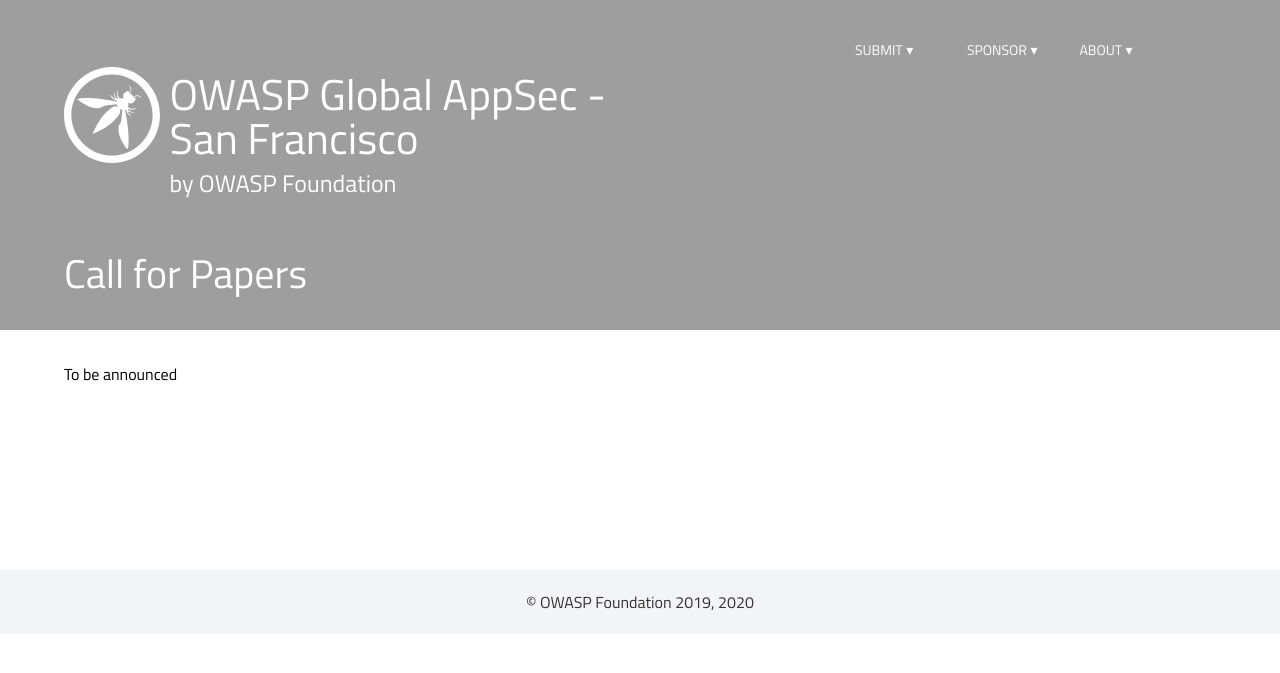
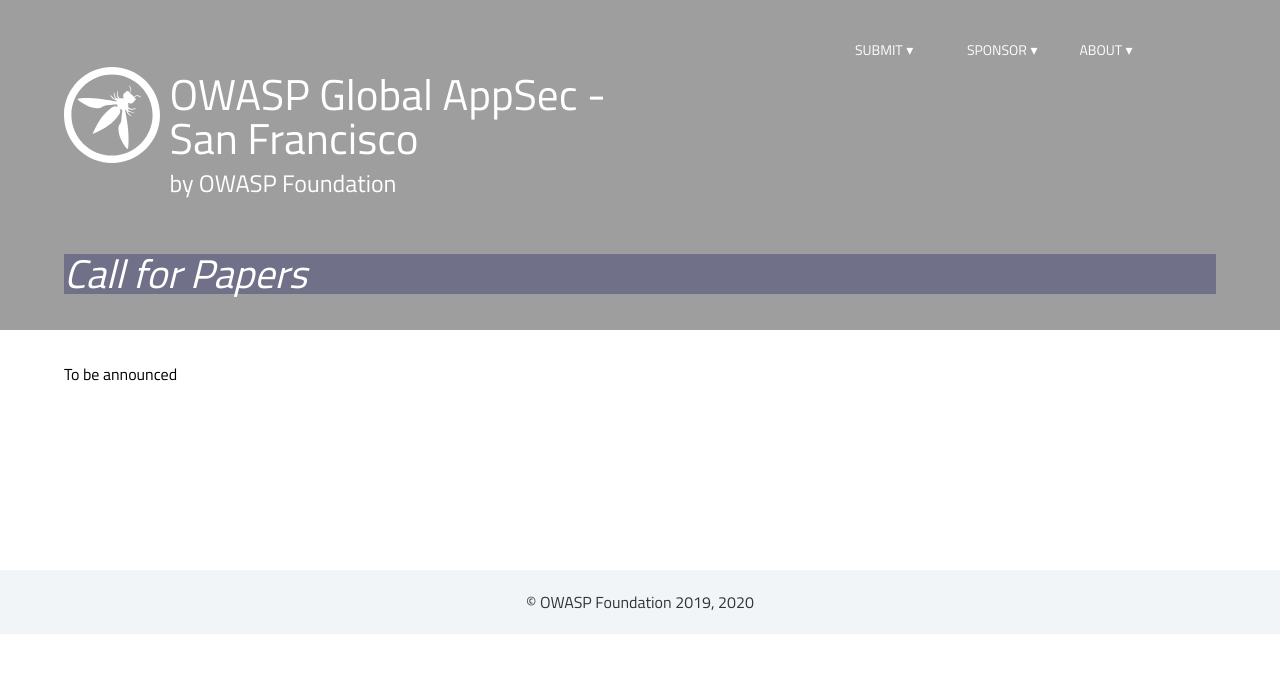
Before and after one commit to isabella232/www-event-gassf-old, a Jekyll site: the page built from program/call-for-papers.md, in a window 1280 px wide. Shown: the top 673 px of the page. Built offline with Jekyll 4.4.1, drawn with Linux system fonts in a browser that asks for light colours; nearby versions of some CDN libraries; some web fonts are replaced.

Commit message:
Alter title style

```diff
--- a/assets/css/style.scss
+++ b/assets/css/style.scss
@@ -42,6 +42,8 @@
 	&.pagetitle {
 		margin: 1.5em 0em 0.5em 0em;
 		font-size: 2.5em;
+		box-shadow: inset 5px 300px 5px rgba(51, 51, 109, 0.43);
+		font-style: italic;
 	}
 }
 h2 {
```
